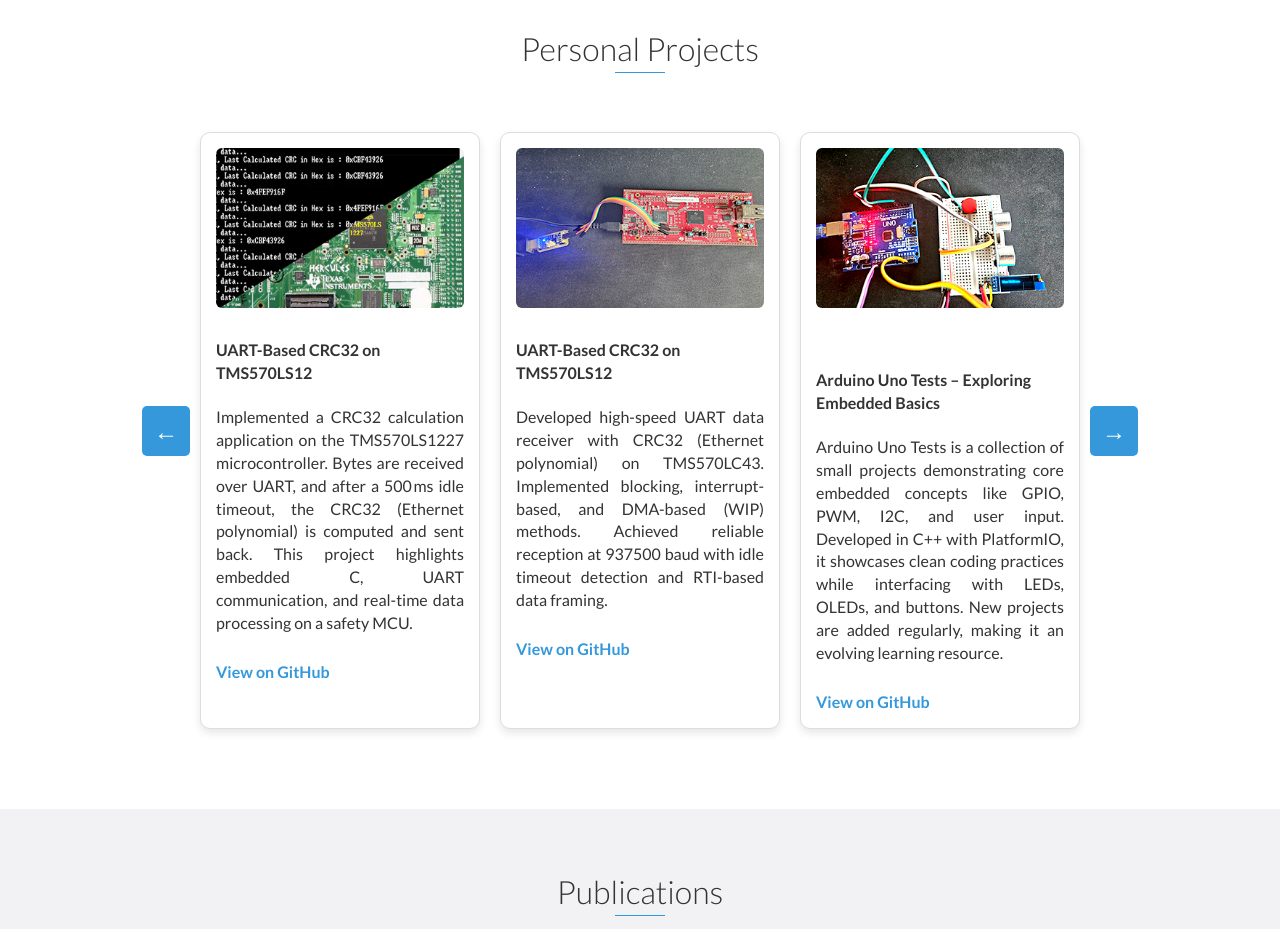
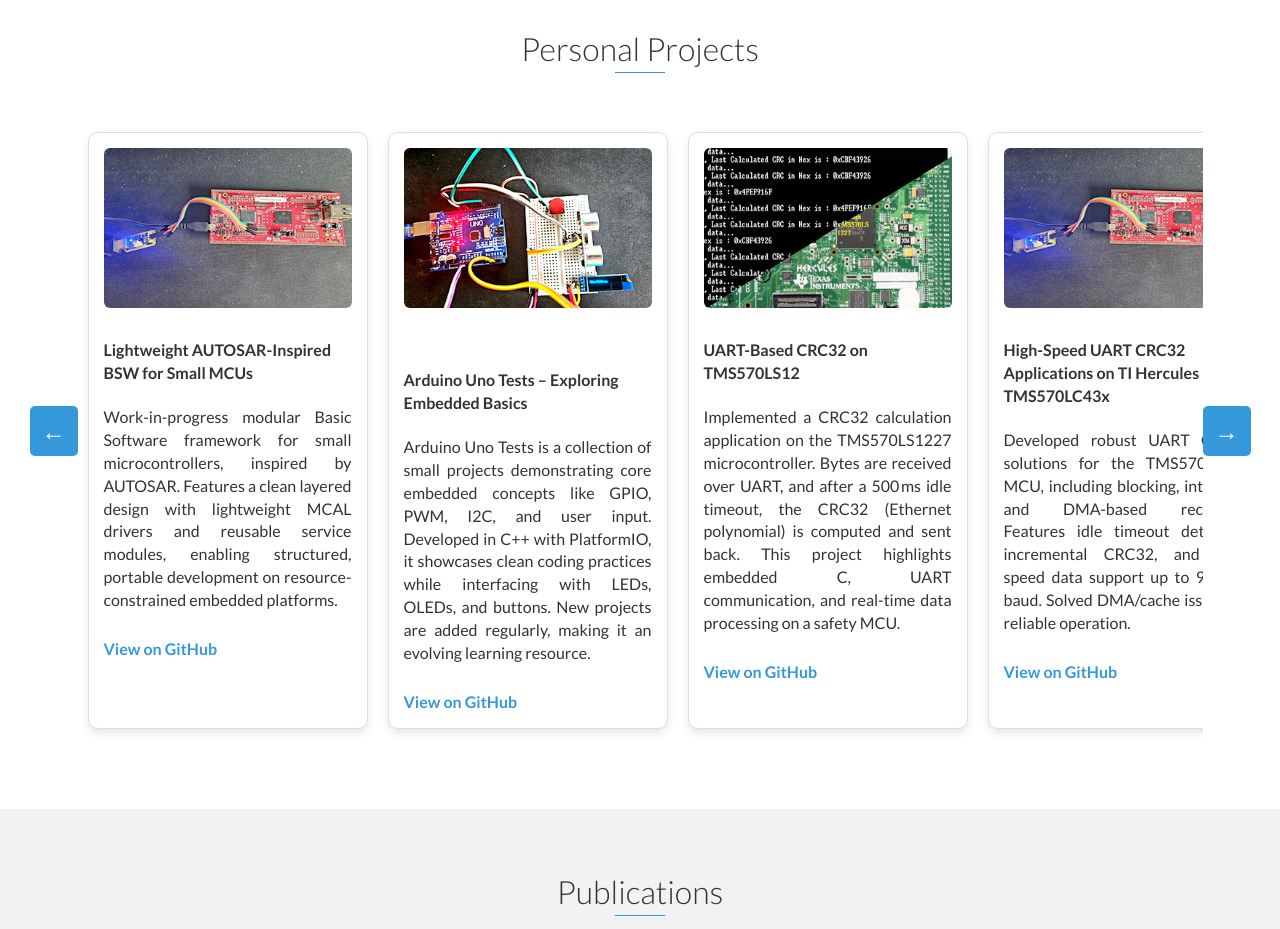
Before and after one commit to TMNirmal/tmnirmal.github.io, a website: page index.html in a window 1280 px wide. Shown: the part 5020-5949 px from the top of the page. Drawn offline with nearby package versions, Linux system fonts and the light colour scheme.

Commit message:
Project Section Update - Adding new project

```diff
--- a/index.html
+++ b/index.html
@@ -274,6 +274,30 @@
         <div class="projects-wrapper" id="projectSlider">
         <!--  Project 1 -->
         <div class="project-card">
+            <img src="images/tms570lc43_crc32.jpg" alt="Lightweight AUTOSAR-Inspired BSW for Small MCUs">
+            <h4>Lightweight AUTOSAR-Inspired BSW for Small MCUs</h4>
+            <p class="justify-text">
+                Work-in-progress modular Basic Software framework for small microcontrollers, inspired by AUTOSAR. Features a clean layered design with lightweight MCAL drivers and reusable service modules, enabling structured, portable development on resource-constrained embedded platforms.
+            </p>
+            <a href="https://github.com/TMNirmal/embedded-mcal-framework" target="_blank">View on GitHub</a>
+        </div>
+
+        <!--  Project 2 -->
+        <div class="project-card">
+            <div class="slideshow-container">
+                <img class="slide" src="images/arduino_uno/arduino_uno_oled_display.jpg" alt="Slide 1">
+                <img class="slide" src="images/arduino_uno/arduino_uno_pwm.jpg" alt="Slide 2">
+                <img class="slide" src="images/arduino_uno/arduino_uno_ultrasonic_oled.jpg" alt="Slide 3">
+            </div>
+            <h4>Arduino Uno Tests – Exploring Embedded Basics</h4>
+            <p class="justify-text">
+                Arduino Uno Tests is a collection of small projects demonstrating core embedded concepts like GPIO, PWM, I2C, and user input. Developed in C++ with PlatformIO, it showcases clean coding practices while interfacing with LEDs, OLEDs, and buttons. New projects are added regularly, making it an evolving learning resource.
+            </p>
+            <a href="https://github.com/TMNirmal/arduino-uno-tests.git" target="_blank">View on GitHub</a>
+        </div>
+
+        <!--  Project 3 -->
+        <div class="project-card">
             <img src="images/tms570ls12c_crc32.jpg" alt="UART-Based CRC32 on TMS570LS12">
             <h4>UART-Based CRC32 on TMS570LS12</h4>
             <p class="justify-text">
@@ -282,31 +306,19 @@
             <a href="https://github.com/TMNirmal/tms570ls12hdk-uart-crc32" target="_blank">View on GitHub</a>
         </div>
 
+        <!--  Project 4 -->
         <div class="project-card">
             <img src="images/tms570lc43_crc32.jpg" alt="UART CRC32 Applications on TI TMS570LC43">
-            <h4>UART-Based CRC32 on TMS570LS12</h4>
+            <h4>High-Speed UART CRC32 Applications on TI Hercules TMS570LC43x</h4>
             <p class="justify-text">
-                Developed high-speed UART data receiver with CRC32 (Ethernet polynomial) on TMS570LC43. Implemented blocking, interrupt-based, and DMA-based (WIP) methods. Achieved reliable reception at 937500 baud with idle timeout detection and RTI-based data framing.
+                Developed robust UART CRC32 solutions for the TMS570LC43x MCU, including blocking, interrupt, and DMA-based reception. Features idle timeout detection, incremental CRC32, and high-speed data support up to 937500 baud. Solved DMA/cache issues for reliable operation.
             </p>
             <a href="https://github.com/TMNirmal/tms570lc43-uart-crc32" target="_blank">View on GitHub</a>
         </div>
 
-    <div class="project-card">
-        <div class="slideshow-container">
-            <img class="slide" src="images/arduino_uno/arduino_uno_oled_display.jpg" alt="Slide 1">
-            <img class="slide" src="images/arduino_uno/arduino_uno_pwm.jpg" alt="Slide 2">
-            <img class="slide" src="images/arduino_uno/arduino_uno_ultrasonic_oled.jpg" alt="Slide 3">
-        </div>
-        <h4>Arduino Uno Tests – Exploring Embedded Basics</h4>
-        <p class="justify-text">
-            Arduino Uno Tests is a collection of small projects demonstrating core embedded concepts like GPIO, PWM, I2C, and user input. Developed in C++ with PlatformIO, it showcases clean coding practices while interfacing with LEDs, OLEDs, and buttons. New projects are added regularly, making it an evolving learning resource.
-        </p>
-        <a href="https://github.com/TMNirmal/arduino-uno-tests.git" target="_blank">View on GitHub</a>
-    </div>
-
 
         <!--  Add more projects like this -->
-        </div>
+    </div>
 
         <!-- Right Scroll Button -->
         <button class="scroll-btn right" onclick="scrollProjects(1)">&#8594;</button>
```
